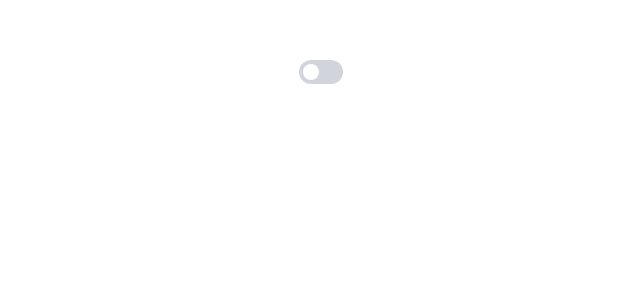
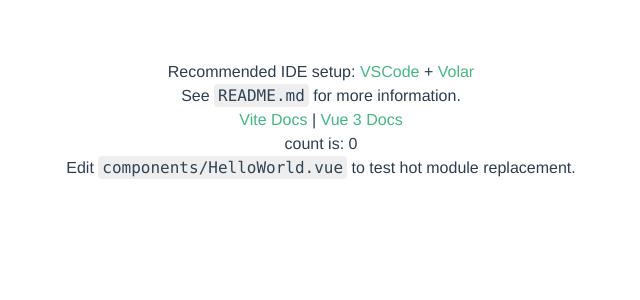
Before and after one commit to brekkers-club/gutter-spare, a Vue app in the folder client/: page / in a window 1280 px wide. Shown: the top 300 px of the page, without its empty margins (319-959 px from the left). Built offline with nearby package versions, Linux system fonts and the light colour scheme.

Commit message:
setting up vue router

```diff
--- a/client/package.json
+++ b/client/package.json
@@ -8,7 +8,8 @@
   },
   "dependencies": {
     "@headlessui/vue": "^1.4.2",
-    "vue": "^3.2.16"
+    "vue": "^3.2.16",
+    "vue-router": "^4.0.12"
   },
   "devDependencies": {
     "@vitejs/plugin-vue": "^1.9.3",
--- a/client/src/App.vue
+++ b/client/src/App.vue
@@ -8,18 +8,8 @@
 </script>
 
 <template>
-  <div class="container mx-auto">
-    <Switch
-      v-model="enabled"
-      :class="enabled ? 'bg-green-500' : 'bg-gray-300'"
-      class="relative inline-flex items-center h-6 rounded-full w-11"
-    >
-      <span class="sr-only">Enable notifications</span>
-      <span
-        :class="enabled ? 'translate-x-6' : 'translate-x-1'"
-        class="inline-block w-4 h-4 transform bg-white rounded-full transition duration-200 ease-in-out transform"
-      />
-    </Switch>
+  <div id="test">
+      <router-view></router-view>
   </div>
 </template>
 
--- a/client/src/main.ts
+++ b/client/src/main.ts
@@ -1,5 +1,20 @@
 import { createApp } from 'vue'
-import App from './App.vue'
+import { createRouter, createWebHistory } from 'vue-router';
 import './index.css';
+import App from './App.vue';
+import HelloWorld from './components/HelloWorld.vue';
 
-createApp(App).mount('#app')
+
+const routes = [
+    { path: '/', component: HelloWorld },
+];
+
+const router = createRouter({
+    history: createWebHistory(),
+    routes,
+});
+
+
+createApp(App)
+    .use(router)
+    .mount('#app');
```
Also changed, not shown: 1 other file (tests, documents, lock files or other folders).
